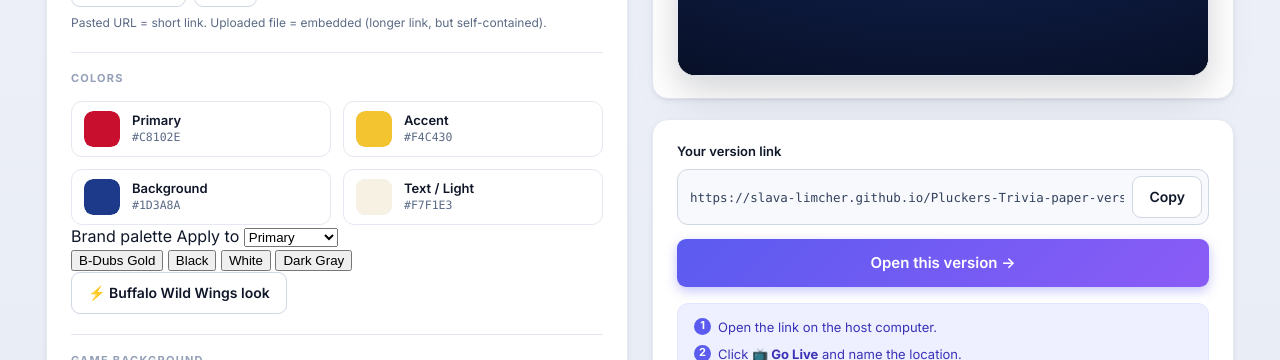
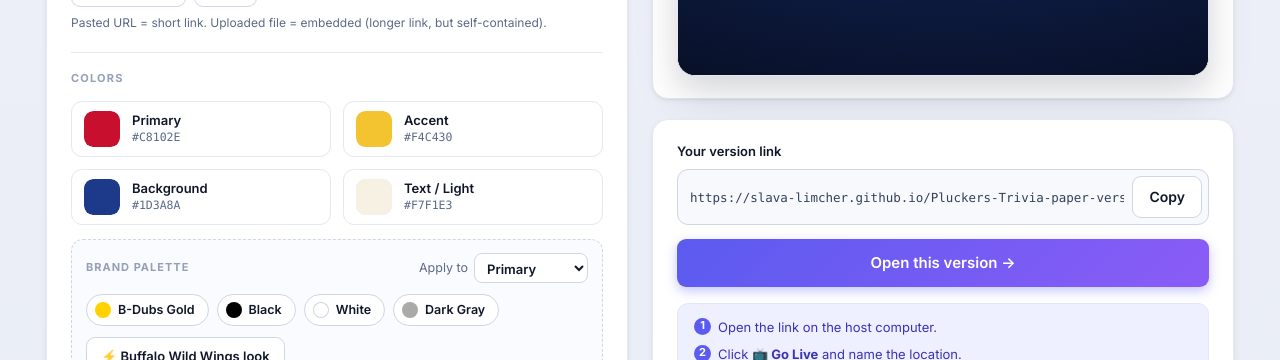
Before and after one commit to slava-limcher/Pluckers-Trivia-paper-version-, a plain HTML site: page make.html in a window 1280 px wide. Shown: the part 440-800 px from the top of the page. Drawn offline with Linux system fonts and the light colour scheme.

Commit message:
Sync from pluckers-trivia 2026-06-16 12:06
Co-Authored-By: Claude Opus 4.8 <noreply@anthropic.com>

```diff
--- a/make.html
+++ b/make.html
@@ -70,6 +70,18 @@
   .seg button.active{background:#fff;color:var(--ink);box-shadow:var(--shadow-sm)}
   .uploadrow{display:flex;gap:8px;margin-top:10px}
   .uploadrow .btn{font-size:13px;padding:9px 14px}
+  /* brand palette */
+  .palette{margin-top:14px;border:1px dashed var(--line-strong);border-radius:12px;padding:13px 14px;background:#fafbfe}
+  .pal-head{display:flex;align-items:center;justify-content:space-between;gap:10px;flex-wrap:wrap;margin-bottom:11px}
+  .pal-title{font-size:11px;font-weight:700;color:var(--faint);text-transform:uppercase;letter-spacing:1px}
+  .pal-apply{font-size:12.5px;color:var(--muted);display:flex;align-items:center;gap:6px}
+  .pal-sel{font:inherit;font-size:13px;font-weight:600;border:1px solid var(--line-strong);border-radius:8px;padding:5px 8px;background:#fff;color:var(--ink);cursor:pointer}
+  .chips{display:flex;flex-wrap:wrap;gap:8px}
+  .chip{display:inline-flex;align-items:center;gap:7px;border:1px solid var(--line-strong);background:#fff;border-radius:999px;padding:6px 13px 6px 8px;font:inherit;font-size:12.5px;font-weight:600;color:var(--ink);cursor:pointer;transition:border-color .15s,box-shadow .15s}
+  .chip:hover{border-color:var(--accent);box-shadow:0 0 0 3px var(--ring)}
+  .chip .dot{width:16px;height:16px;border-radius:50%;flex:0 0 auto}
+  .pal-presets{margin-top:11px}
+  .pal-presets .btn{font-size:13px;padding:9px 14px}
 
   /* ---- Preview ---- */
   .pv-head{display:flex;align-items:center;justify-content:space-between;margin-bottom:14px;gap:10px}
@@ -322,6 +334,16 @@
   }));
   $("logoFile").addEventListener("change",e=>{const f=e.target.files&&e.target.files[0];if(!f)return;downscaleLogo(f,240,d=>{if(d){$("logo").value=d;refresh();}});});
   $("logoClear").addEventListener("click",()=>{$("logo").value="";$("logoFile").value="";refresh();});
+  // Brand palette → apply a named color to the chosen slot
+  document.querySelectorAll("#palChips .chip").forEach(c=>c.addEventListener("click",()=>{
+    const inp=$($("palTarget").value); if(!inp) return;
+    inp.value=c.dataset.hex; inp.dispatchEvent(new Event("input"));
+  }));
+  // One-click Buffalo Wild Wings look (a starting point — tweak with the pickers)
+  $("bwwPreset").addEventListener("click",()=>{
+    $("primary").value="#FFD200"; $("accent").value="#FFFFFF"; $("deep").value="#161616"; $("light").value="#FFFFFF";
+    refresh();
+  });
   $("copyBtn").addEventListener("click",()=>{$("hostLink").select();navigator.clipboard.writeText($("hostLink").value).then(()=>{$("copied").classList.add("show");setTimeout(()=>$("copied").classList.remove("show"),2000);});});
   refresh();
 </script>
```
